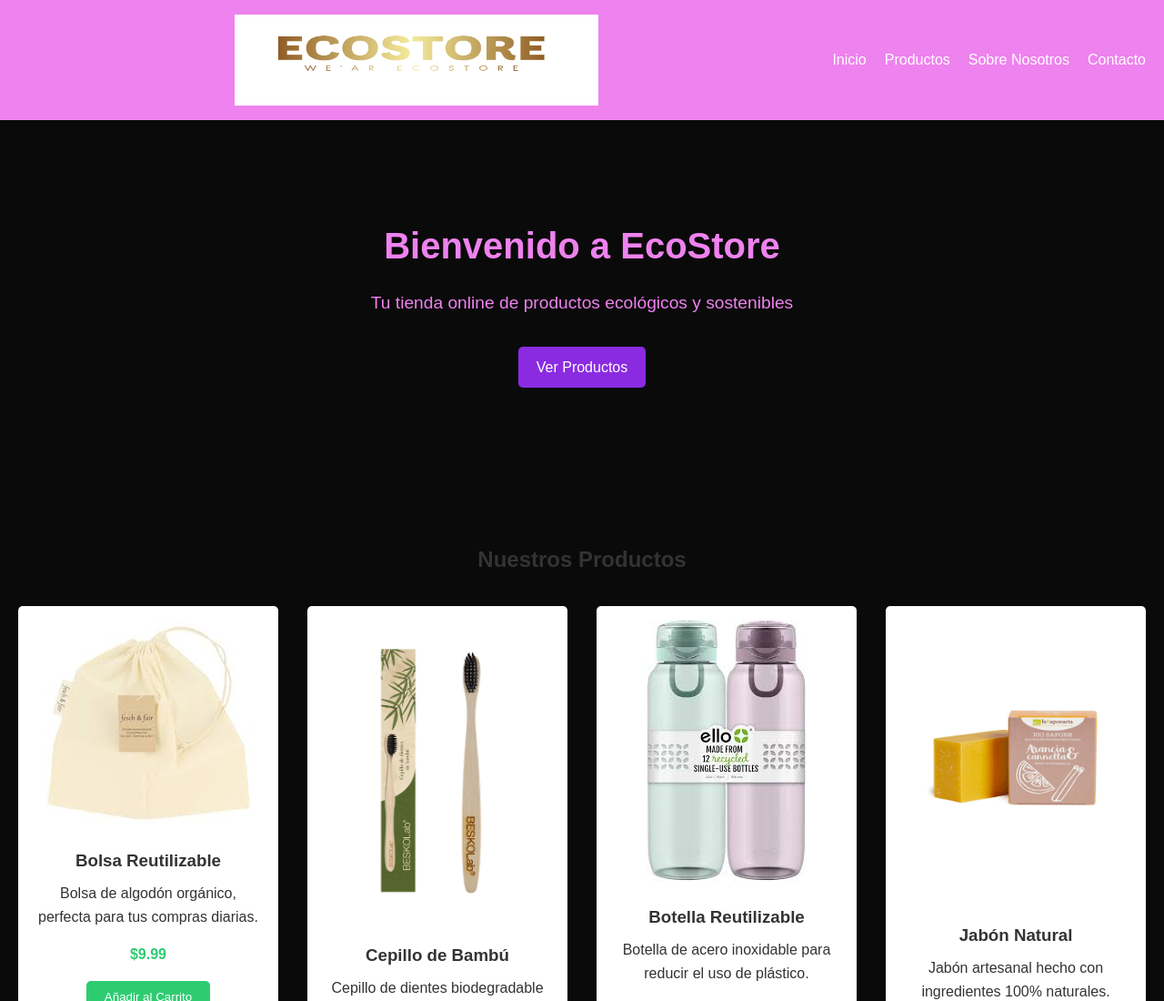
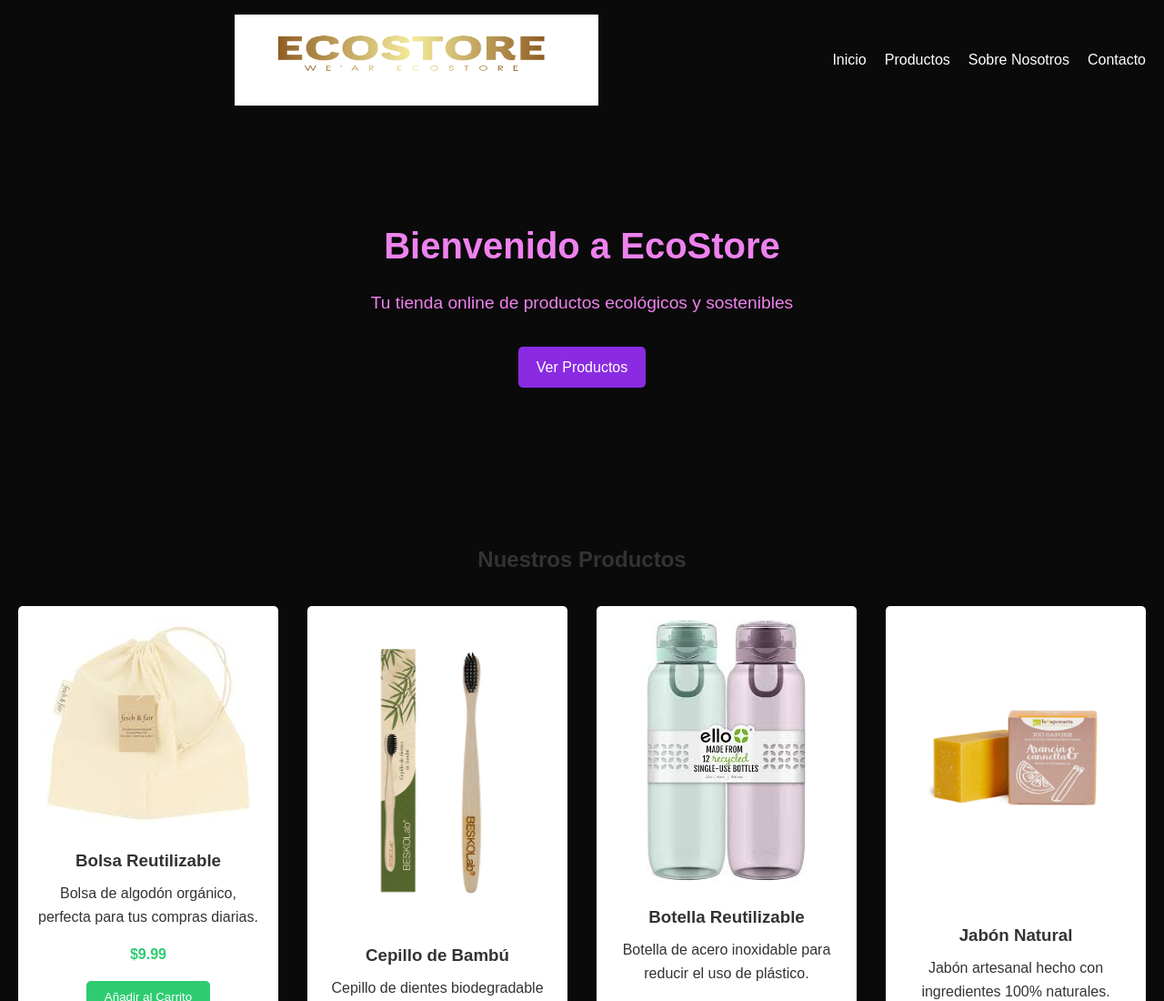
Before and after one commit to Lerdosaurio/firemPaginaweb, a website: page EcoStore.html in a window 1280 px wide. Shown: the top 1100 px of the page at 91% size. Drawn offline with Linux system fonts and the light colour scheme.

Commit message:
Update EcoStore.css

```diff
--- a/EcoStore.css
+++ b/EcoStore.css
@@ -21,7 +21,7 @@ body {
 
 /* Header y navegación */
 header {
-    background-color: violet;
+    background-color: sky;
     color: #fff;
     padding: 1rem 0;
 }
```
